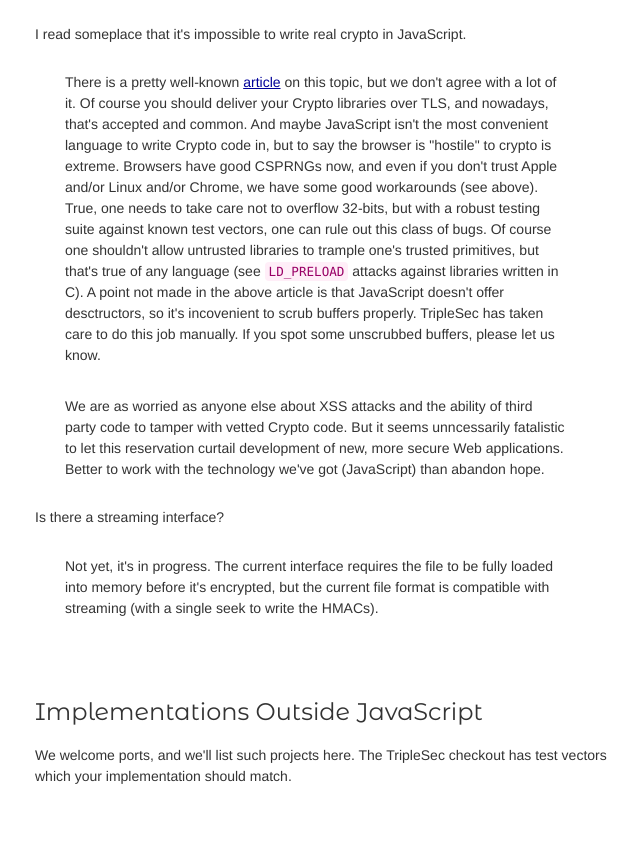
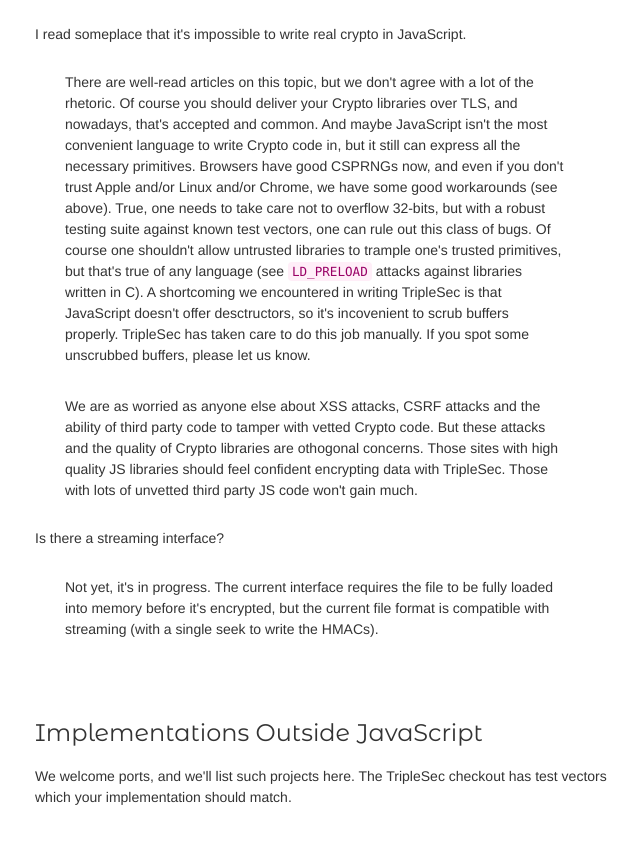
Before and after one commit to keybase/triplesec, a website: page index.html in a window 1280 px wide. Shown: the part 5829-6693 px from the top of the page, without its empty margins (230-870 px from the left). Drawn offline with nearby package versions, Linux system fonts and the light colour scheme.

Commit message:
some tweaks to the text

```diff
--- a/index.html
+++ b/index.html
@@ -439,14 +439,13 @@
               <h5>I read someplace that it's impossible to write real crypto in
                 JavaScript.</h5>
               <p class="answer">
-                There is a pretty well-known <a
-                href="http://www.matasano.com/articles/javascript-
-                cryptography/">article</a> on this topic, but we don't agree
-                with a lot of it. Of course you should deliver your Crypto
+                There are well-read
+                articles on this topic, but we don't agree
+                with a lot of the rhetoric. Of course you should deliver your Crypto
                 libraries over TLS, and nowadays, that's accepted and common.
                 And maybe JavaScript isn't the  most convenient language to
-                write Crypto code in, but to  say the browser is "hostile" to
-                crypto is extreme.  Browsers have good CSPRNGs now,
+                write Crypto code in, but it still can express all the necessary primitives.
+                Browsers have good CSPRNGs now,
                 and even if you don't trust Apple and/or Linux and/or Chrome,
                 we have some good workarounds (see above). True, one needs to
                 take care not to overflow 32-bits, but with a robust testing
@@ -454,19 +453,20 @@
                 of bugs. Of course one shouldn't allow untrusted libraries to
                 trample one's trusted primitives, but that's true of any
                 language (see <code> LD_PRELOAD</code> attacks against
-                libraries written in C). A point not made
-                in the above article is that
+                libraries written in C). A shortcoming we encountered
+                in writing TripleSec is that
                 JavaScript doesn't offer desctructors, so
                 it's incovenient to scrub  buffers properly.
                 TripleSec has taken care to do this job manually.  If
                 you spot some unscrubbed buffers, please let us know.
               </p>
               <p class="answer">We are as worried as anyone else about
-                XSS attacks and the ability of third party code to tamper
-                with vetted Crypto code.  But it seems unncessarily fatalistic to let this
-                reservation curtail development of new, more secure Web applications.
-                Better to work with the technology we've got (JavaScript) than
-                abandon hope.
+                XSS attacks, CSRF attacks and the ability of third party code to tamper
+                with vetted Crypto code. But these attacks and the quality of
+                Crypto libraries are othogonal concerns. Those sites with
+                high quality JS libraries should feel confident encrypting
+                data with TripleSec.  Those with lots of unvetted third party
+                JS code won't gain much.
               </p>
 
               <h5>Is there a streaming interface?</h5>
```
